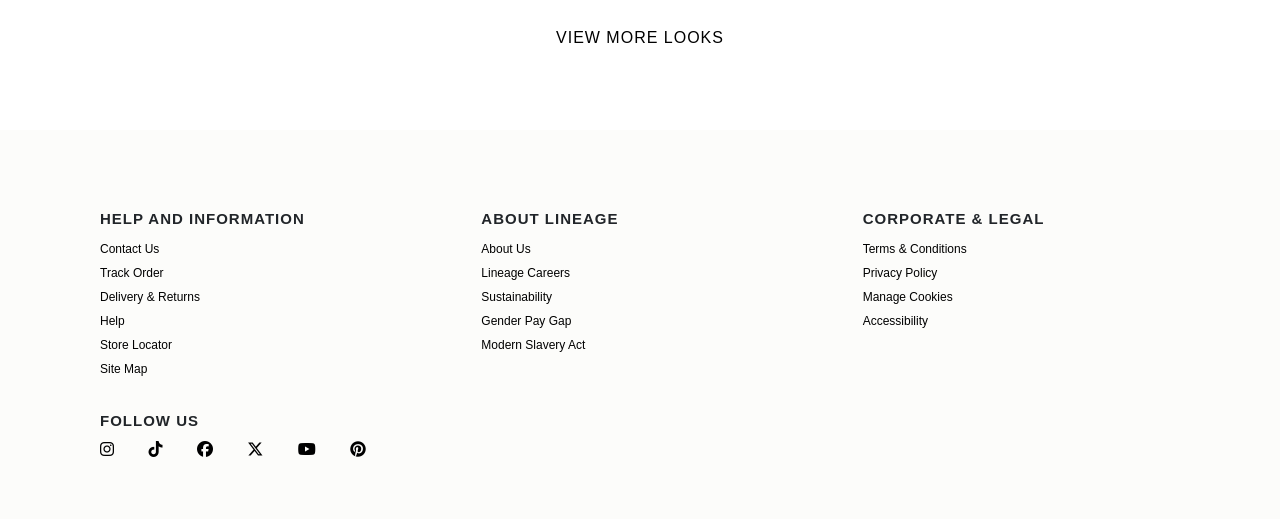
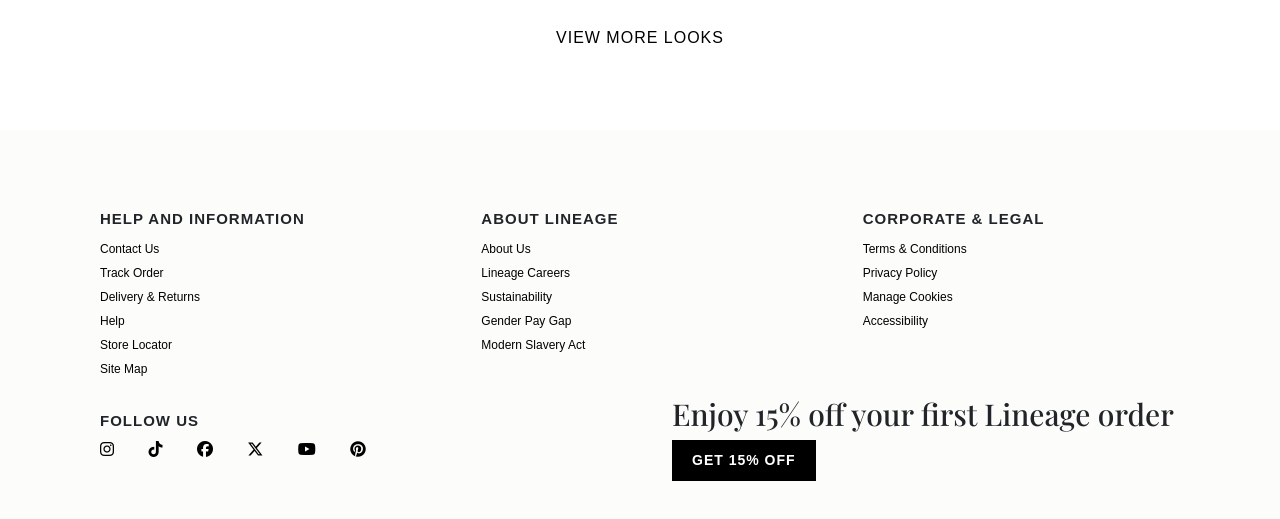
Before and after one commit to georgia-lee04/fashion-landing-page, a plain HTML site: page index.html in a window 1280 px wide. Shown: the part 2220-2739 px from the top of the page. Drawn offline with nearby package versions, Linux system fonts and the light colour scheme; a web font is replaced by a local one.

Commit message:
Added discount section to footer

```diff
--- a/index.html
+++ b/index.html
@@ -241,7 +241,7 @@
     </div>
 
    </div>
-
+<div class="grid grid-2-columns">
    <div class="socials">
     <h3 class="mt-3">Follow Us</h3>
     <ul>
@@ -267,6 +267,10 @@
       </li>
     </ul>
    </div>
+
+   <div><h4>Enjoy 15% off your first Lineage order</h4>
+  <div><button class="discount-button">Get 15% off</button></div></div>
+</div>
     </footer>
 
     <script src="https://cdn.jsdelivr.net/npm/swiper@11/swiper-bundle.min.js"></script>
--- a/style.css
+++ b/style.css
@@ -19,6 +19,11 @@ h2 {
   letter-spacing: 1px;
   font-weight: 600;
   text-align: center;
+}
+
+h4 {
+  font-family: var(--secondary-font);
+  font-size: 30px;
 }
 
 p {
@@ -200,7 +205,28 @@ footer li {
   grid-template-columns: repeat(3, 1fr);
 }
 
+.grid-2-columns {
+  grid-template-columns: repeat(2, 1fr);
+}
+
 .socials li {
   display: inline;
   margin-right: 30px;
 }
+
+.discount-button {
+  background: black;
+  color: white;
+  border: none;
+  padding: 10px 20px;
+  text-transform: uppercase;
+  font-weight: 600;
+  font-size: 14px;
+  letter-spacing: 1px;
+}
+
+.discount-button:hover {
+  background: transparent;
+  color: black;
+  border: 1px solid black;
+}
```
